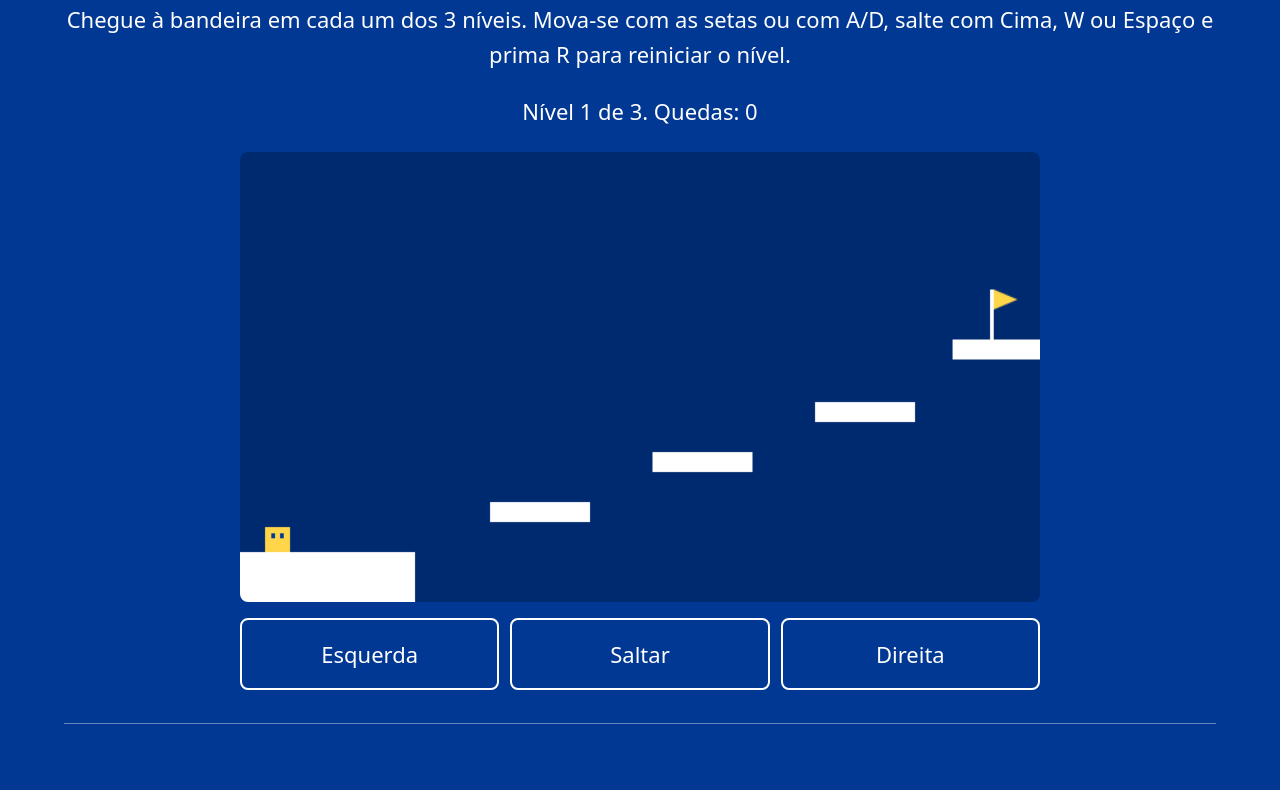
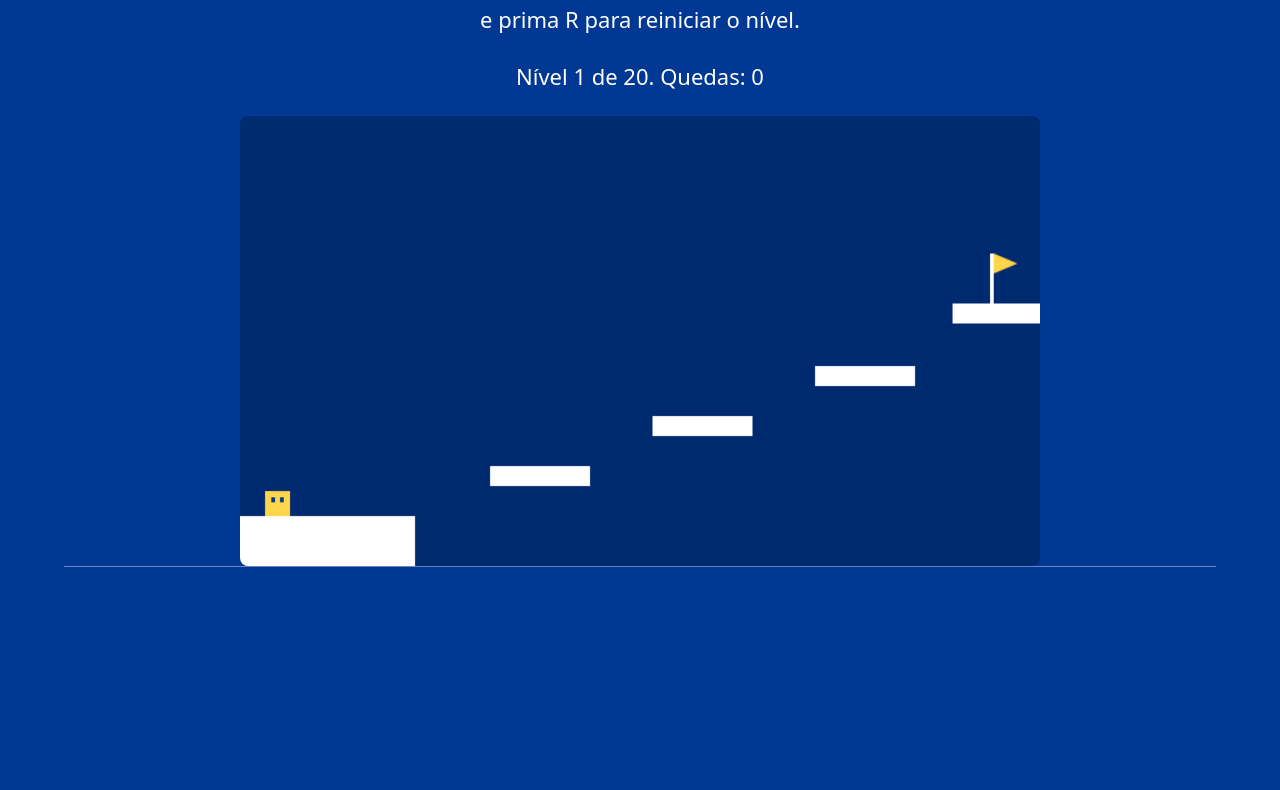
Before and after one commit to CDSCSilva/Test.github.io, a plain HTML site: page index.html in a window 1280 px wide. Shown: the part 336-1126 px from the top of the page. After the commit the page ends 969 px from the top, so only its background shows below. Drawn offline with Linux system fonts and the light colour scheme.

Commit message:
Add files via upload

```diff
--- a/index.html
+++ b/index.html
@@ -36,43 +36,20 @@
       border-radius: 8px;
       touch-action: none;
     }
-    .controls { display: flex; gap: 0.5rem; max-width: 800px; margin: 0.75rem auto 1.5rem; }
-    .controls button {
-      flex: 1;
-      padding: 0.75rem;
-      font: inherit;
-      color: #fff;
-      background: transparent;
-      border: 2px solid #fff;
-      border-radius: 8px;
-      touch-action: manipulation;
-      user-select: none;
-      -webkit-user-select: none;
-    }
-    .controls button:active { background: rgba(255, 255, 255, 0.25); }
-    .controls button:focus-visible { outline: 3px solid #ffd54a; outline-offset: 2px; }
   </style>
 </head>
 <body>
   <header>
     <h1>Jump!</h1>
     <nav>
-      <a href="index.html">Início</a>
-      <a href="about.html">Sobre</a>
-      <a href="contact.html">Contactos</a>
     </nav>
   </header>
 
   <main>
     <h2>Jogo de saltos</h2>
-    <p>Chegue à bandeira em cada um dos 3 níveis. Mova-se com as setas ou com A/D, salte com Cima, W ou Espaço e prima R para reiniciar o nível.</p>
+    <p>Chegue à bandeira em cada um dos 20 níveis. Mova-se com as setas ou com A/D, salte com Cima, W ou Espaço e prima R para reiniciar o nível.</p>
     <p id="status" aria-live="polite"></p>
     <canvas id="game" width="640" height="360" aria-label="Jogo de plataformas com saltos"></canvas>
-    <div class="controls">
-      <button type="button" data-key="left" aria-label="Mover para a esquerda">Esquerda</button>
-      <button type="button" data-key="jump" aria-label="Saltar">Saltar</button>
-      <button type="button" data-key="right" aria-label="Mover para a direita">Direita</button>
-    </div>
   </main>
 
   <footer>
@@ -86,23 +63,145 @@
 
       // Rectangles are [x, y, width, height]
       var levels = [
+        // 1. Degraus
         {
           start: [20, 300],
           plats: [[0, 320, 140, 40], [200, 280, 80, 16], [330, 240, 80, 16], [460, 200, 80, 16], [570, 150, 70, 16]],
           hazards: [],
           goal: [600, 110, 16, 40]
         },
+        // 2. Ziguezague
         {
           start: [20, 300],
           plats: [[0, 320, 100, 40], [150, 270, 50, 14], [250, 220, 50, 14], [150, 170, 50, 14], [250, 120, 50, 14], [370, 120, 60, 14], [480, 170, 50, 14], [570, 220, 70, 14]],
           hazards: [],
           goal: [600, 180, 16, 40]
         },
+        // 3. Primeiros espinhos
         {
           start: [20, 300],
           plats: [[0, 320, 120, 40], [170, 290, 110, 14], [330, 250, 110, 14], [490, 210, 150, 14]],
           hazards: [[215, 276, 16, 14], [375, 236, 16, 14]],
           goal: [600, 170, 16, 40]
+        },
+        // 4. Saltos longos
+        {
+          start: [20, 300],
+          plats: [[0, 320, 80, 40], [165, 310, 60, 16], [310, 300, 60, 16], [455, 290, 60, 16], [590, 270, 50, 16]],
+          hazards: [],
+          goal: [600, 230, 16, 40]
+        },
+        // 5. Pedras
+        {
+          start: [20, 300],
+          plats: [[0, 320, 70, 40], [138, 290, 36, 14], [242, 260, 36, 14], [346, 290, 36, 14], [450, 250, 36, 14], [554, 220, 86, 14]],
+          hazards: [],
+          goal: [600, 180, 16, 40]
+        },
+        // 6. Ilhas
+        {
+          start: [20, 300],
+          plats: [[0, 320, 50, 40], [124, 290, 44, 14], [242, 255, 44, 14], [360, 290, 44, 14], [478, 250, 44, 14], [596, 210, 44, 14]],
+          hazards: [[138, 276, 16, 14], [256, 241, 16, 14], [374, 276, 16, 14], [492, 236, 16, 14]],
+          goal: [612, 170, 16, 40]
+        },
+        // 7. Ilhas perigosas
+        {
+          start: [20, 300],
+          plats: [[0, 320, 150, 40], [230, 300, 44, 14], [350, 260, 44, 14], [470, 220, 44, 14], [570, 180, 70, 14]],
+          hazards: [[90, 306, 32, 14], [242, 286, 16, 14], [362, 246, 16, 14], [482, 206, 16, 14]],
+          goal: [604, 140, 16, 40]
+        },
+        // 8. Escadaria
+        {
+          start: [20, 310],
+          plats: [[0, 330, 80, 30], [110, 275, 50, 14], [195, 220, 50, 14], [280, 165, 50, 14], [365, 110, 50, 14], [455, 165, 50, 14], [540, 220, 100, 14]],
+          hazards: [],
+          goal: [600, 180, 16, 40]
+        },
+        // 9. Pilares
+        {
+          start: [20, 290],
+          plats: [[0, 310, 60, 50], [125, 255, 26, 105], [211, 300, 26, 60], [297, 245, 26, 115], [383, 295, 26, 65], [469, 240, 26, 120], [555, 190, 85, 170]],
+          hazards: [],
+          goal: [600, 150, 16, 40]
+        },
+        // 10. Torre em ziguezague
+        {
+          start: [20, 310],
+          plats: [[0, 330, 100, 30], [170, 275, 70, 14], [70, 220, 70, 14], [170, 165, 70, 14], [70, 110, 70, 14], [170, 55, 70, 14], [340, 70, 60, 14], [500, 120, 140, 14]],
+          hazards: [],
+          goal: [600, 80, 16, 40]
+        },
+        // 11. Corredor baixo
+        {
+          start: [20, 300],
+          plats: [[0, 320, 90, 40], [144, 320, 80, 40], [280, 320, 80, 40], [418, 320, 80, 40], [558, 320, 82, 40], [0, 232, 520, 36]],
+          hazards: [],
+          goal: [610, 280, 16, 40]
+        },
+        // 12. Chão de espinhos
+        {
+          start: [20, 300],
+          plats: [[0, 320, 640, 40]],
+          hazards: [[120, 306, 48, 14], [230, 306, 56, 14], [350, 306, 64, 14], [480, 306, 72, 14]],
+          goal: [610, 280, 16, 40]
+        },
+        // 13. Descida
+        {
+          start: [20, 40],
+          plats: [[0, 60, 80, 14], [195, 110, 50, 14], [365, 160, 50, 14], [535, 210, 105, 14]],
+          hazards: [[614, 196, 16, 14]],
+          goal: [580, 170, 16, 40]
+        },
+        // 14. Túnel de espinhos
+        {
+          start: [20, 300],
+          plats: [[0, 320, 640, 40], [0, 236, 560, 14]],
+          hazards: [[130, 306, 32, 14], [240, 306, 36, 14], [340, 306, 40, 14], [450, 306, 44, 14]],
+          goal: [610, 280, 16, 40]
+        },
+        // 15. Salto de fé
+        {
+          start: [20, 70],
+          plats: [[0, 90, 80, 14], [200, 160, 50, 14], [380, 230, 50, 14], [560, 300, 80, 14]],
+          hazards: [[620, 286, 16, 14]],
+          goal: [596, 260, 16, 40]
+        },
+        // 16. Precisão
+        {
+          start: [20, 300],
+          plats: [[0, 320, 60, 40], [170, 315, 24, 14], [304, 310, 24, 14], [438, 305, 24, 14], [572, 300, 68, 14]],
+          hazards: [],
+          goal: [605, 260, 16, 40]
+        },
+        // 17. Pilares altos
+        {
+          start: [20, 290],
+          plats: [[0, 310, 60, 50], [144, 250, 24, 110], [252, 300, 24, 60], [360, 240, 24, 120], [468, 290, 24, 70], [576, 230, 64, 130]],
+          hazards: [],
+          goal: [600, 190, 16, 40]
+        },
+        // 18. Corredor de espinhos
+        {
+          start: [20, 300],
+          plats: [[0, 320, 640, 40]],
+          hazards: [[60, 306, 48, 14], [148, 306, 64, 14], [252, 306, 80, 14], [372, 306, 80, 14], [492, 306, 64, 14]],
+          goal: [610, 280, 16, 40]
+        },
+        // 19. Escalada alta
+        {
+          start: [20, 310],
+          plats: [[0, 330, 70, 30], [100, 260, 44, 14], [190, 190, 44, 14], [280, 120, 44, 14], [370, 50, 44, 14], [510, 120, 50, 14], [600, 190, 40, 14]],
+          hazards: [],
+          goal: [608, 150, 16, 40]
+        },
+        // 20. Desafio final
+        {
+          start: [20, 300],
+          plats: [[0, 320, 200, 40], [304, 300, 30, 14], [438, 265, 30, 14], [572, 230, 68, 14]],
+          hazards: [[46, 306, 48, 14], [124, 306, 64, 14]],
+          goal: [612, 190, 16, 40]
         }
       ];
 
@@ -118,7 +217,7 @@
 
       function updateStatus() {
         statusEl.textContent = won
-          ? 'Terminou todos os níveis com ' + falls + ' quedas. Prima Saltar para jogar de novo.'
+          ? 'Terminou todos os níveis com ' + falls + ' quedas. Prima Espaço para jogar de novo.'
           : 'Nível ' + (lvl + 1) + ' de ' + levels.length + '. Quedas: ' + falls;
       }
 
@@ -169,12 +268,15 @@
 
         ctx.fillStyle = '#ff5a5a';
         L.hazards.forEach(function (h) {
-          ctx.beginPath();
-          ctx.moveTo(h[0], h[1] + h[3]);
-          ctx.lineTo(h[0] + h[2] / 2, h[1]);
-          ctx.lineTo(h[0] + h[2], h[1] + h[3]);
-          ctx.closePath();
-          ctx.fill();
+          var n = Math.max(1, Math.round(h[2] / 16)), w = h[2] / n;
+          for (var i = 0; i < n; i++) {
+            ctx.beginPath();
+            ctx.moveTo(h[0] + i * w, h[1] + h[3]);
+            ctx.lineTo(h[0] + i * w + w / 2, h[1]);
+            ctx.lineTo(h[0] + (i + 1) * w, h[1] + h[3]);
+            ctx.closePath();
+            ctx.fill();
+          }
         });
 
         var g = L.goal;
@@ -230,15 +332,6 @@
         if (k) press(k, false);
       });
 
-      document.querySelectorAll('.controls button').forEach(function (b) {
-        var k = b.dataset.key;
-        b.addEventListener('pointerdown', function (e) { e.preventDefault(); press(k, true); });
-        ['pointerup', 'pointerleave', 'pointercancel'].forEach(function (ev) {
-          b.addEventListener(ev, function () { press(k, false); });
-        });
-        b.addEventListener('contextmenu', function (e) { e.preventDefault(); });
-      });
-
       load(0);
       requestAnimationFrame(frame);
     })();
```
